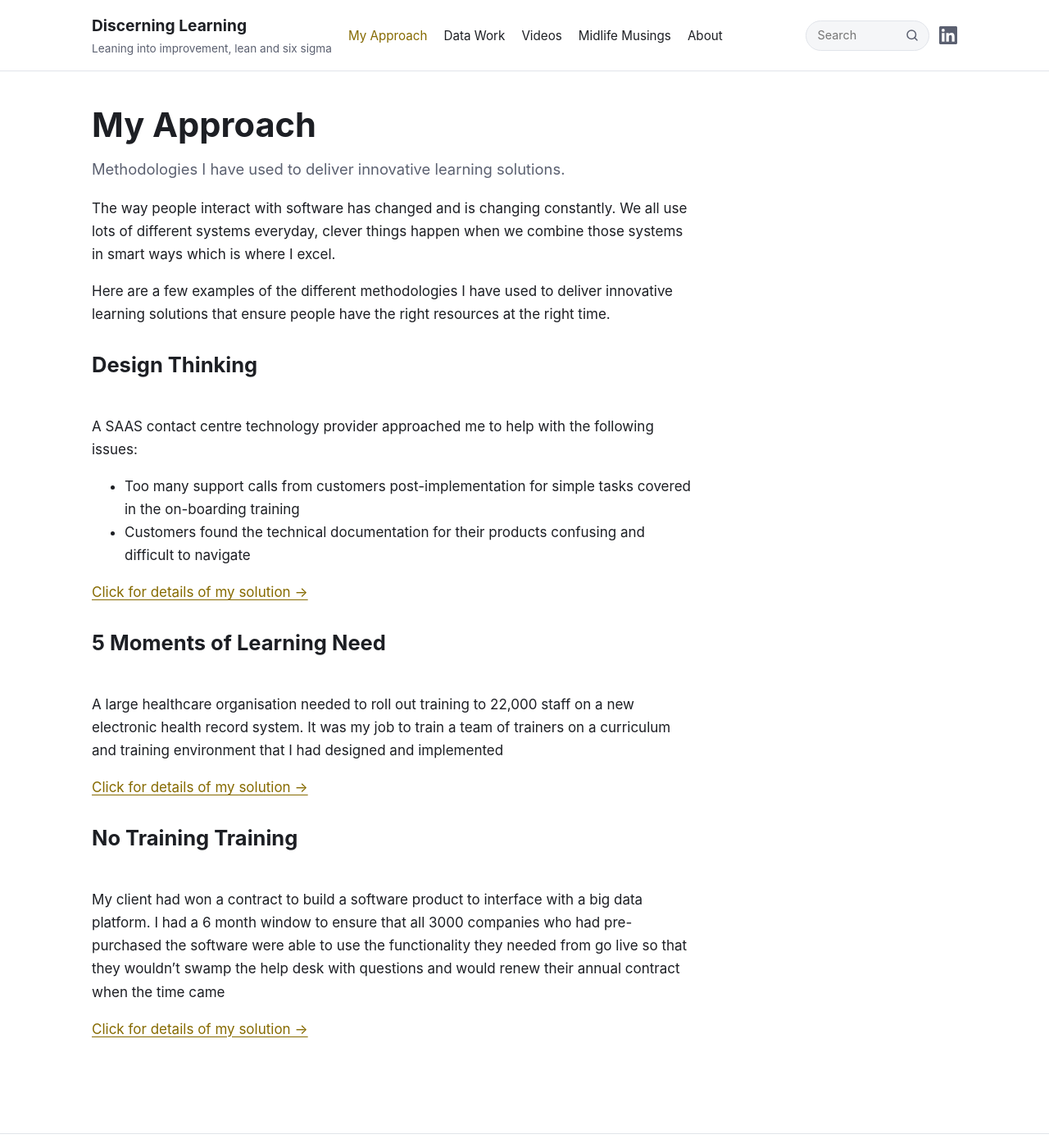
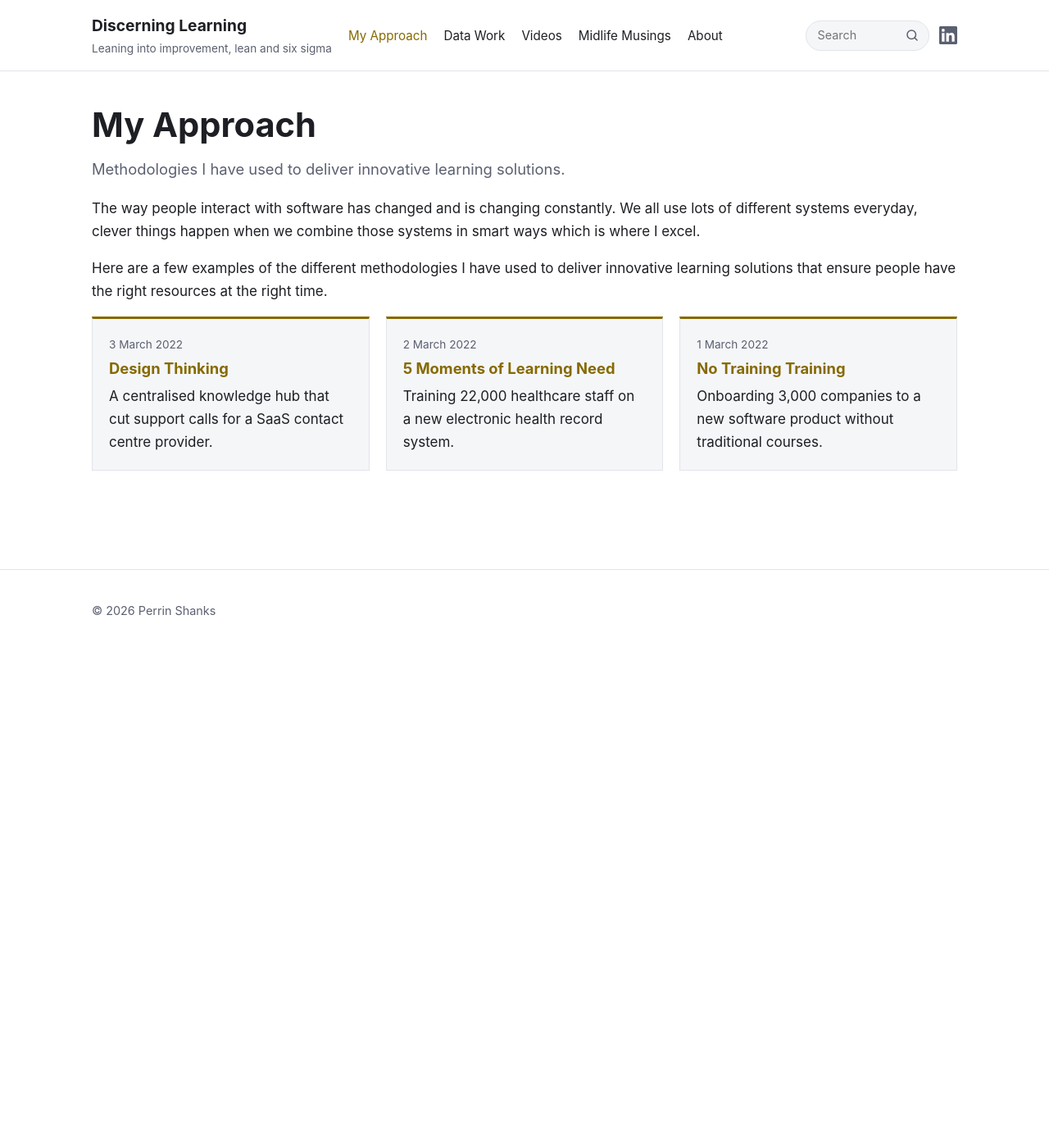
Before and after one commit to PerrinShanks-Cogito/discerninglearning, a Jekyll site: the page built from _pages/my-approach.html, in a window 1280 px wide and 1400 px high. Shown: the whole window at 82% size. Built offline with Jekyll 4.4.1, drawn with Linux system fonts in a browser that asks for light colours.

Commit message:
Rename Case studies to My Approach and list entries like the blog
The case studies are now a Jekyll collection (_my_approach/). The home
page shows the newest three with a link to /my-approach/, which lists
them all. Word documents uploaded to word/my-approach/ become new
entries.

Co-Authored-By: Claude Opus 5.5 <noreply@anthropic.com>
Claude-Session: https://claude.ai/code/session_01L416ywoPveZPePQkbqsCPa

```diff
--- a/_config.yml
+++ b/_config.yml
@@ -25,9 +25,13 @@ permalink: /:year/:month/:day/:title/
 include:
   - _pages
 
-# Data Work entries live in _data_work/ (one file per entry, named
-# YYYY-MM-DD-title.md like blog posts) and are listed newest first.
+# My Approach and Data Work entries live in _my_approach/ and _data_work/
+# (one file per entry, named YYYY-MM-DD-title.md like blog posts) and are
+# listed newest first.
 collections:
+  my_approach:
+    output: true
+    permalink: /my-approach/:title/
   data_work:
     output: true
     permalink: /data-work/:title/
@@ -63,3 +67,8 @@ defaults:
       type: data_work
     values:
       layout: page
+  - scope:
+      path: ""
+      type: my_approach
+    values:
+      layout: page
--- /dev/null
+++ b/_pages/my-approach.html
@@ -0,0 +1,15 @@
+---
+title: My Approach
+description: Methodologies I have used to deliver innovative learning solutions.
+wide: true
+permalink: /my-approach/
+search: false
+---
+<p>The way people interact with software has changed and is changing constantly. We all use lots of different systems everyday, clever things happen when we combine those systems in smart ways which is where I excel.</p>
+<p>Here are a few examples of the different methodologies I have used to deliver innovative learning solutions that ensure people have the right resources at the right time.</p>
+<div class="grid grid--wide">
+  {% assign entries = site.my_approach | sort: "date" | reverse %}
+  {% for entry in entries %}
+    {% include musing-card.html post=entry %}
+  {% endfor %}
+</div>
--- a/_pages/my-approach.md
+++ /dev/null
@@ -1,34 +0,0 @@
----
-layout: page
-title: "My Approach"
-description: "Methodologies I have used to deliver innovative learning solutions."
-permalink: /my-approach/
----
-
-The way people interact with software has changed and is changing constantly. We all use lots of different systems everyday, clever things happen when we combine those systems in smart ways which is where I excel.
-
-Here are a few examples of the different methodologies I have used to deliver innovative learning solutions that ensure people have the right resources at the right time.
-
-## Design Thinking
-
-<br>
-A SAAS contact centre technology provider approached me to help with the following issues:
-
-- Too many support calls from customers post-implementation for simple tasks covered in the on-boarding training
-- Customers found the technical documentation for their products confusing and difficult to navigate
-
-[Click for details of my solution →]({{ '/knowledge-management/' | relative_url }})
-
-## 5 Moments of Learning Need
-
-<br>
-A large healthcare organisation needed to roll out training to 22,000 staff on a new electronic health record system. It was my job to train a team of trainers on a curriculum and training environment that I had designed and implemented
-
-[Click for details of my solution →]({{ '/5-moments-of-learning-need/' | relative_url }})
-
-## No Training Training
-
-<br>
-My client had won a contract to build a software product to interface with a big data platform. I had a 6 month window to ensure that all 3000 companies who had pre-purchased the software were able to use the functionality they needed from go live so that they wouldn’t swamp the help desk with questions and would renew their annual contract when the time came
-
-[Click for details of my solution →]({{ '/no-training-training/' | relative_url }})
```
Also changed, not shown: _my_approach/2022-03-01-no-training-training.md (renamed from _pages/no-training-training.md, +1 -1 lines), _my_approach/2022-03-02-5-moments-of-learning-need.md (renamed from _pages/5-moments-of-learning-need.md, +1 -1 lines), _my_approach/2022-03-03-knowledge-management.md (renamed from _pages/knowledge-management.md, +1 -1 lines), index.html (+6 -13 lines), word/README.md (+1 -0 lines), .github/workflows/word-to-markdown.yml, README.md, 2 other files.
